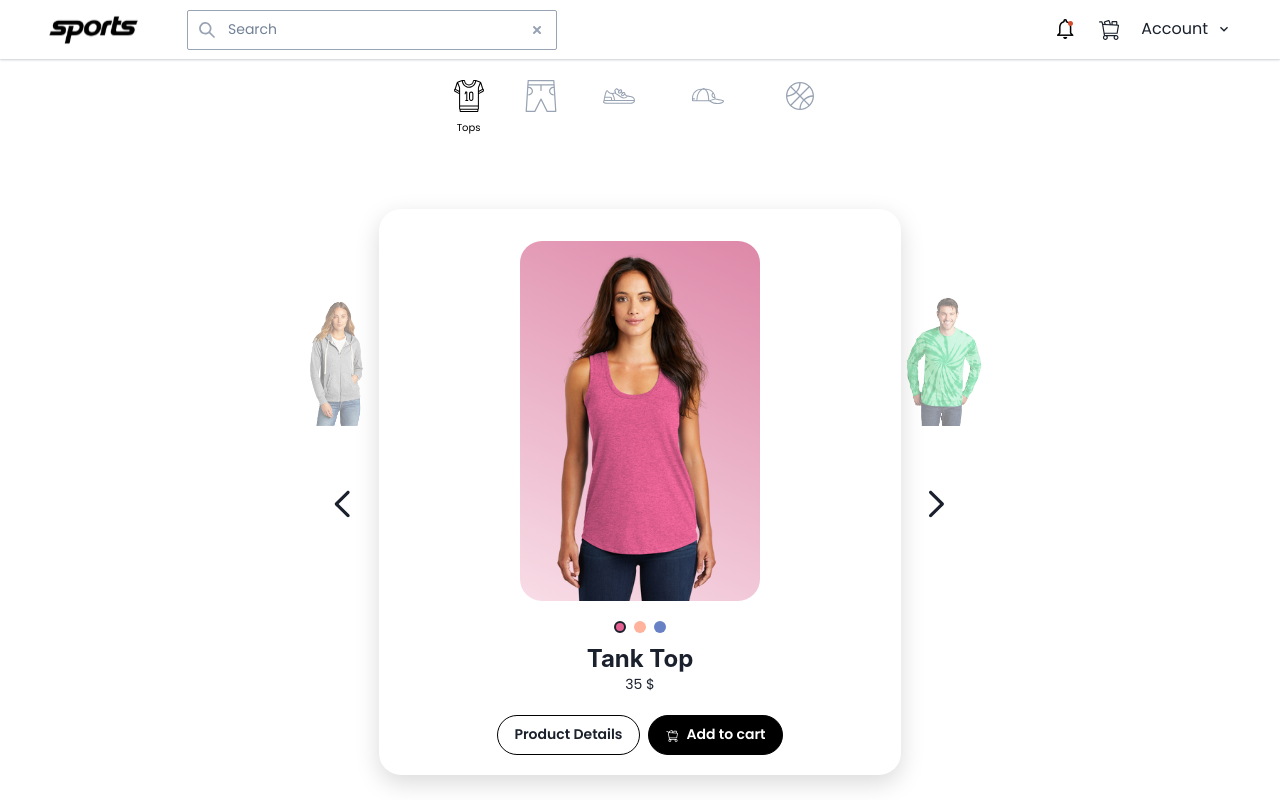
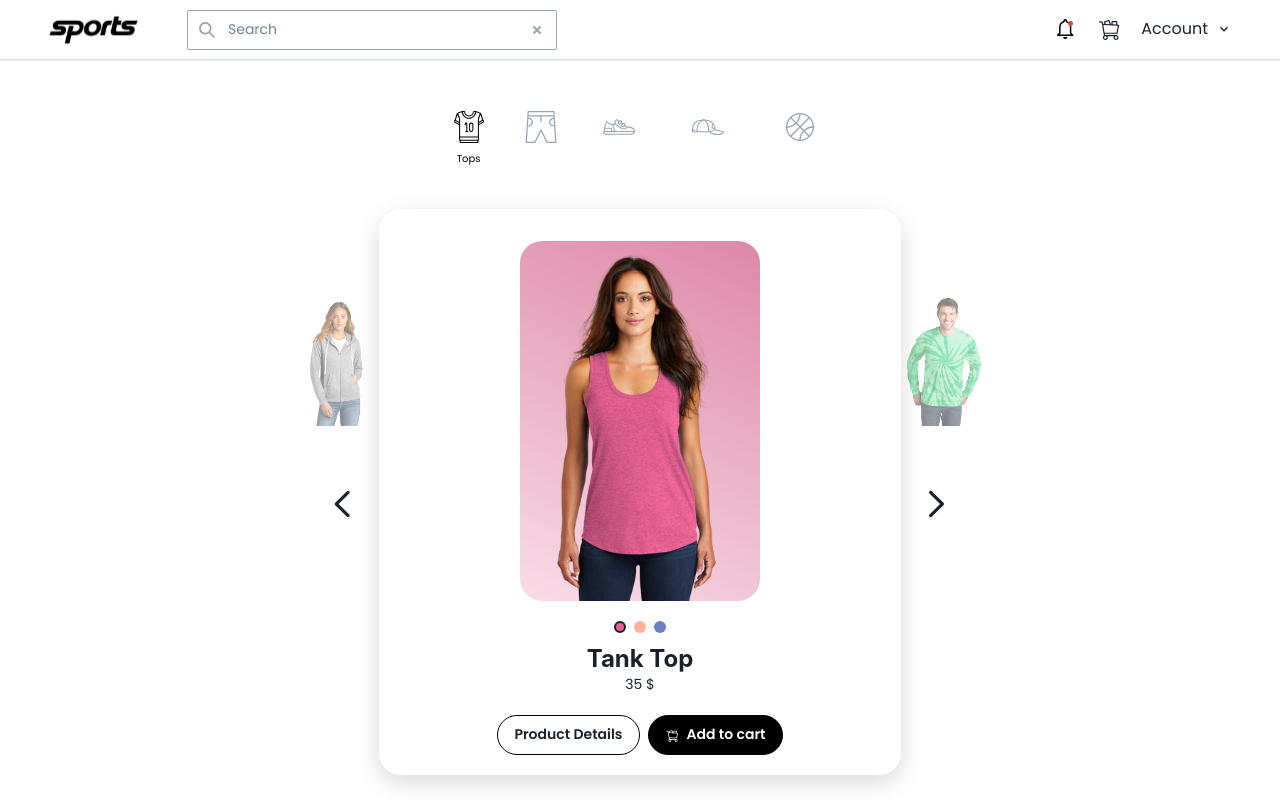
Before and after one commit to QuadieZ/hackathon-design-b, a React (Create React App) app: page / in a window 1280 px wide. Built offline with nearby package versions, Linux system fonts and the light colour scheme.

Commit message:
fix: top bar is wierd

```diff
--- a/src/component/Topbar/TopBar.tsx
+++ b/src/component/Topbar/TopBar.tsx
@@ -58,7 +58,7 @@ const IconBox = (props: IIconBoxProps) => {
 export const TopBar = () => {
   const [active] = useState("Tops");
   return (
-    <ChakraBox w="full" h="150px">
+    <ChakraBox display="flex" alignItems="center" w="full" h="150px">
       <ChakraBox
         h="80px"
         w="full"
```
